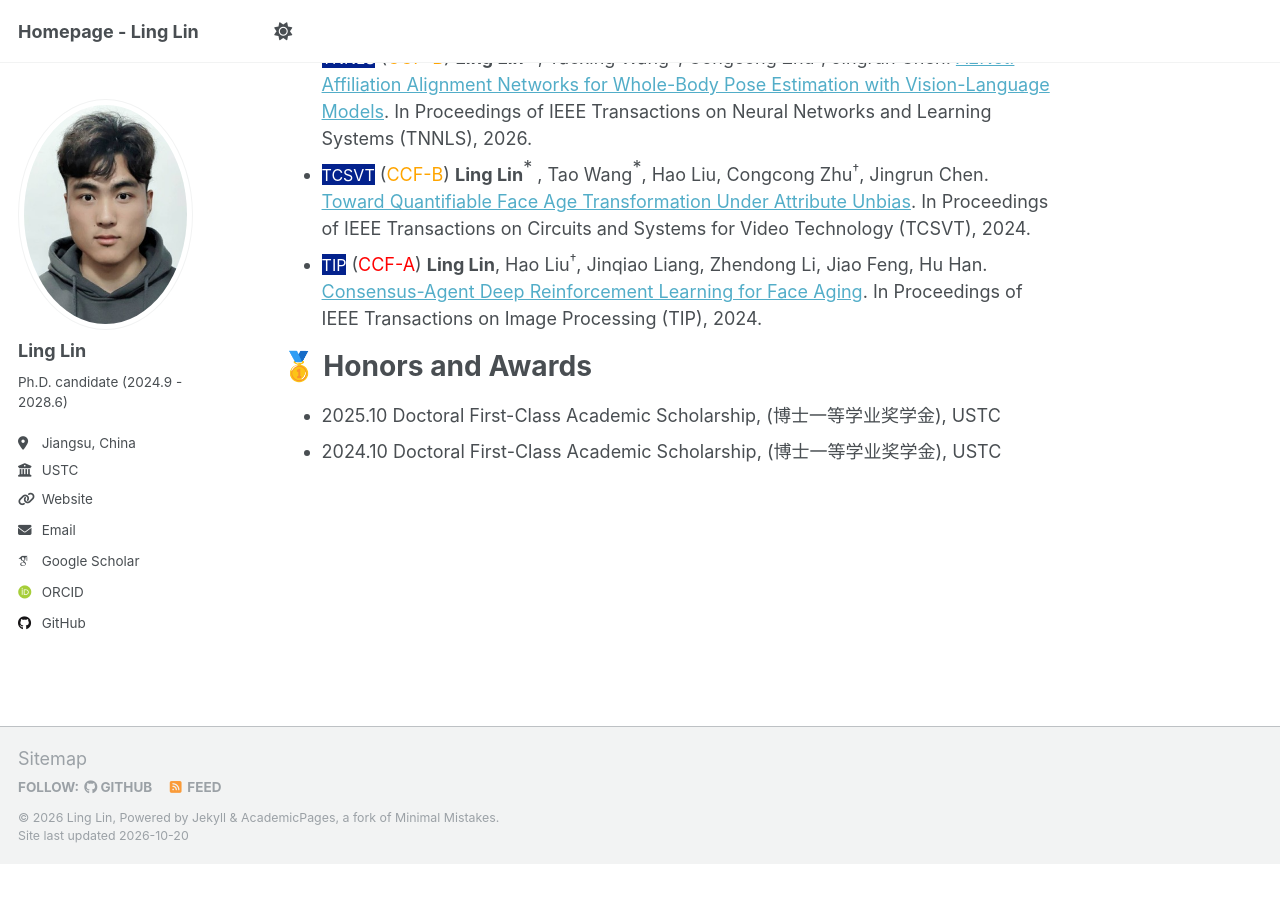
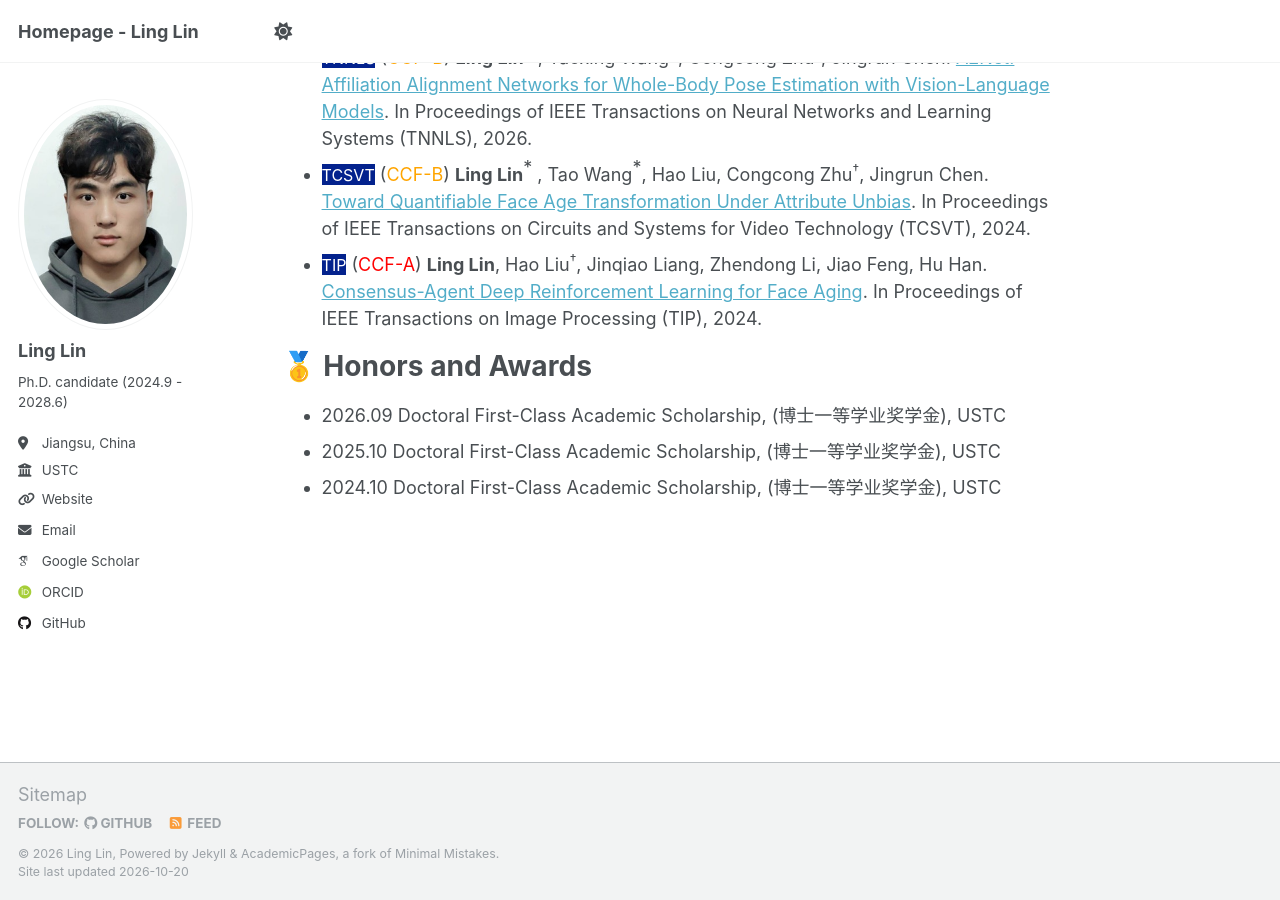
Before and after one commit to LingLin-ll/LingLin-ll.github.io, a Jekyll site: the page built from _pages/about.md, in a window 1280 px wide and 900 px high, scrolled down 1204 px. Built offline with Jekyll 4.4.1, drawn with Linux system fonts in a browser that asks for light colours; some web fonts are replaced; before the commit the page ends 2068 px from its top, so only the background shows below that.

Commit message:
Update about.md

```diff
--- a/_pages/about.md
+++ b/_pages/about.md
@@ -38,6 +38,7 @@ I am Ling Lin, a Ph.D. candidate at the University of Science and Technology of
 
 🥇 Honors and Awards
 ======
+* 2026.09 Doctoral First-Class Academic Scholarship, (博士一等学业奖学金), USTC
 * 2025.10 Doctoral First-Class Academic Scholarship, (博士一等学业奖学金), USTC
 * 2024.10 Doctoral First-Class Academic Scholarship, (博士一等学业奖学金), USTC
 
```
